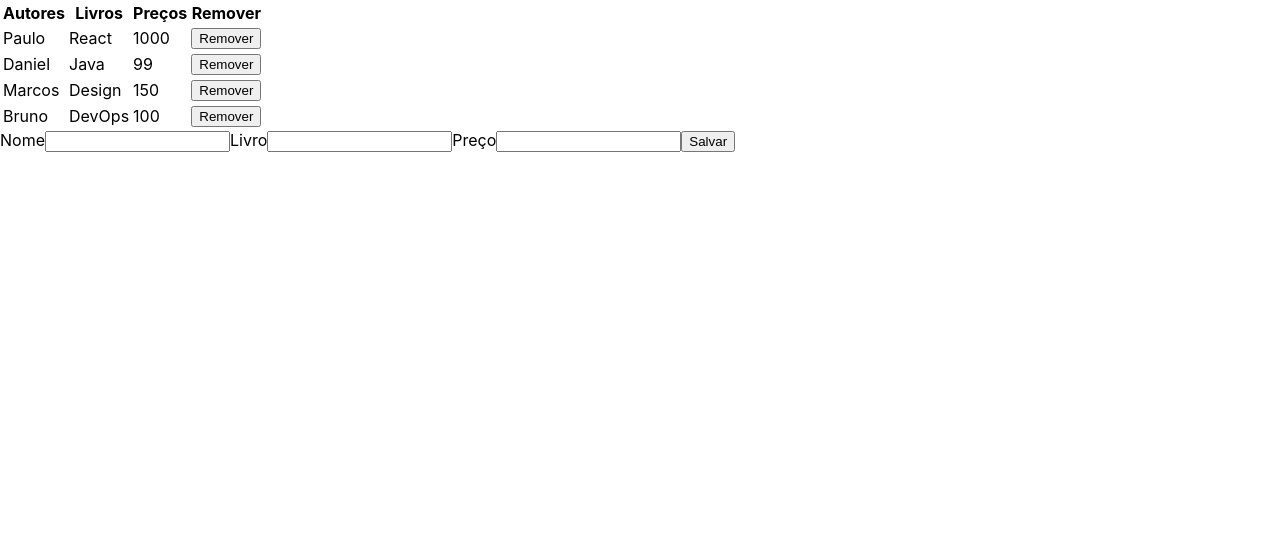
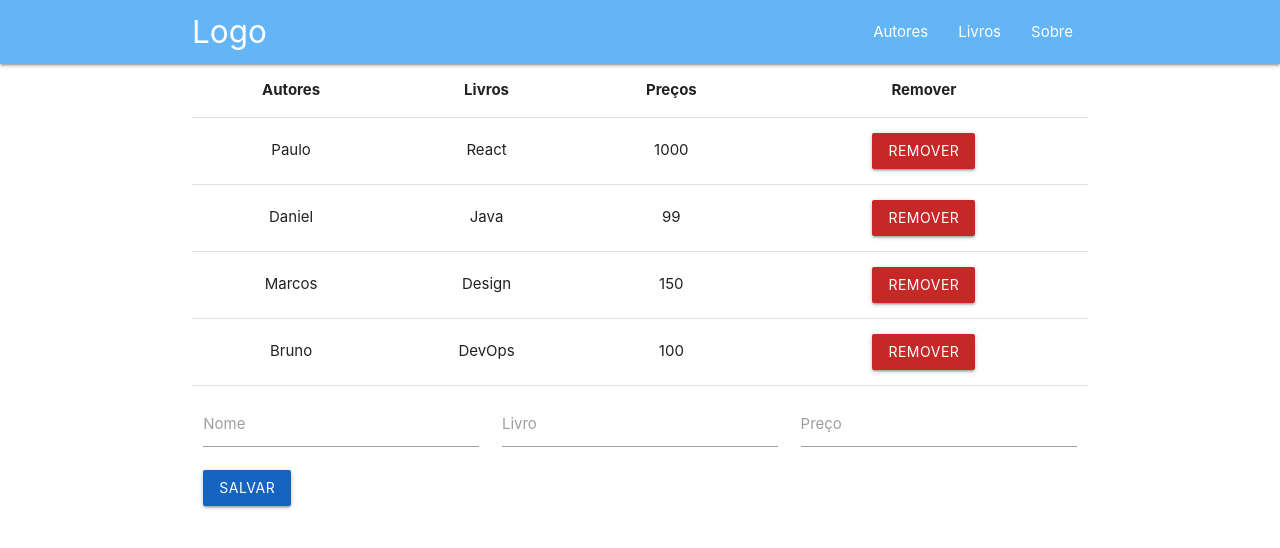
Before and after one commit to eroSilva/curso-react-alura, a React (Create React App) app: page / in a window 1280 px wide. Shown: the top 548 px of the page. Built offline with nearby package versions, Linux system fonts and the light colour scheme.

Commit message:
Adiciona estilos no projeto

```diff
--- a/package.json
+++ b/package.json
@@ -3,6 +3,7 @@
   "version": "0.1.0",
   "private": true,
   "dependencies": {
+    "materialize-css": "^1.0.0",
     "react": "^16.11.0",
     "react-dom": "^16.11.0",
     "react-scripts": "3.2.0"
--- a/src/App.js
+++ b/src/App.js
@@ -1,8 +1,9 @@
 import React, { Component } from 'react';
+import Header from './Header';
 import Table from './Table';
 import Form from './Form';
 
-import './App.css';
+import 'materialize-css/dist/css/materialize.min.css';
 
 class App extends Component {
   state = {
@@ -49,6 +50,8 @@
   render() {
     return (
       <>
+        <Header />
+        <div className="container">
           <Table
             author={this.state.authors}
             removeAuthor={this.removeAuthor}
@@ -56,6 +59,7 @@
           <Form
             handleSubmit={this.handleSubmit}
           />
+        </div>
       </>
     );
   };
--- a/src/Form.js
+++ b/src/Form.js
@@ -29,28 +29,44 @@
   render() {
     return(
       <form>
+        <div className="row">
+          <div className="input-field col s4">
             <label htmlFor="name">Nome</label>
             <input
               id="name"
               type="text"
               name="name"
               value={this.state.name}
-          onChange={this.handleInput} />
+              onChange={this.handleInput}
+              className="validade"
+            />
+          </div>
+          <div className="input-field col s4">
             <label htmlFor="book">Livro</label>
             <input
               id="book"
               type="text"
               name="book"
               value={this.state.book}
-          onChange={this.handleInput} />
+              onChange={this.handleInput}
+              className="validade"
+            />
+          </div>
+          <div className="input-field col s4">
             <label htmlFor="price">Preço</label>
             <input
               id="price"
               type="text"
               name="price"
               value={this.state.price}
-          onChange={this.handleInput} />
-        <button type="button" onClick={this.submitForm}>Salvar </button>
+              onChange={this.handleInput}
+              className="validade"
+            />
+          </div>
+          <div className="col s12">
+            <button type="button" className="waves-effect waves-light btn blue darken-3" onClick={this.submitForm}>Salvar </button>
+          </div>
+      </div>
     </form>
     )
   }
--- /dev/null
+++ b/src/Header.js
@@ -0,0 +1,20 @@
+import React from 'react';
+
+const Header = () => {
+  return (
+    <nav>
+      <div className="nav-wrapper blue lighten-2">
+        <div className="container">
+          <a href="/" className="brand-logo">Logo</a>
+          <ul id="nav-mobile" className="right">
+            <li><a href="/autores">Autores</a></li>
+            <li><a href="/livros">Livros</a></li>
+            <li><a href="/sobre">Sobre</a></li>
+          </ul>
+        </div>
+      </div>
+    </nav>
+  )
+}
+
+export default Header;
--- a/src/Table.js
+++ b/src/Table.js
@@ -26,7 +26,7 @@
             <td>{author.book}</td>
             <td>{author.price}</td>
             <td>
-              <button type="button" onClick={() => removeAuthor(index)}>Remover</button>
+              <button type="button" className="waves-effect waves-light btn red darken-3" onClick={() => removeAuthor(index)}>Remover</button>
             </td>
           </tr>
         );
@@ -40,7 +40,7 @@
     const { author, removeAuthor } = this.props;
 
     return(
-      <table>
+      <table className="centered highlight">
         <TableHead />
         <TableBody
           authors={author}
```
Also changed, not shown: 1 other file (tests, documents, lock files or other folders). Lines whose indentation alone changed are shown as unchanged.
